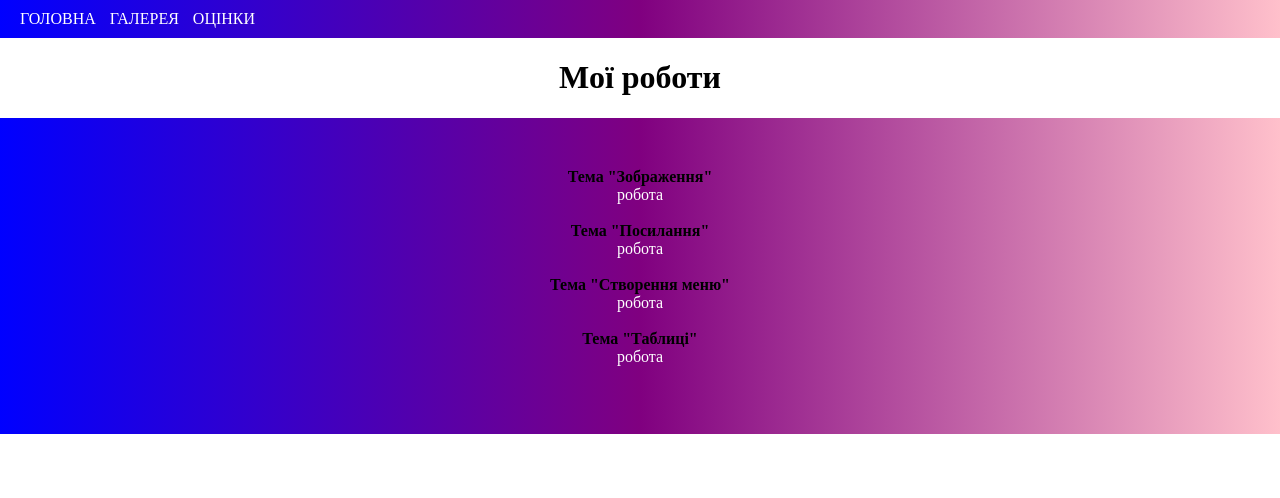
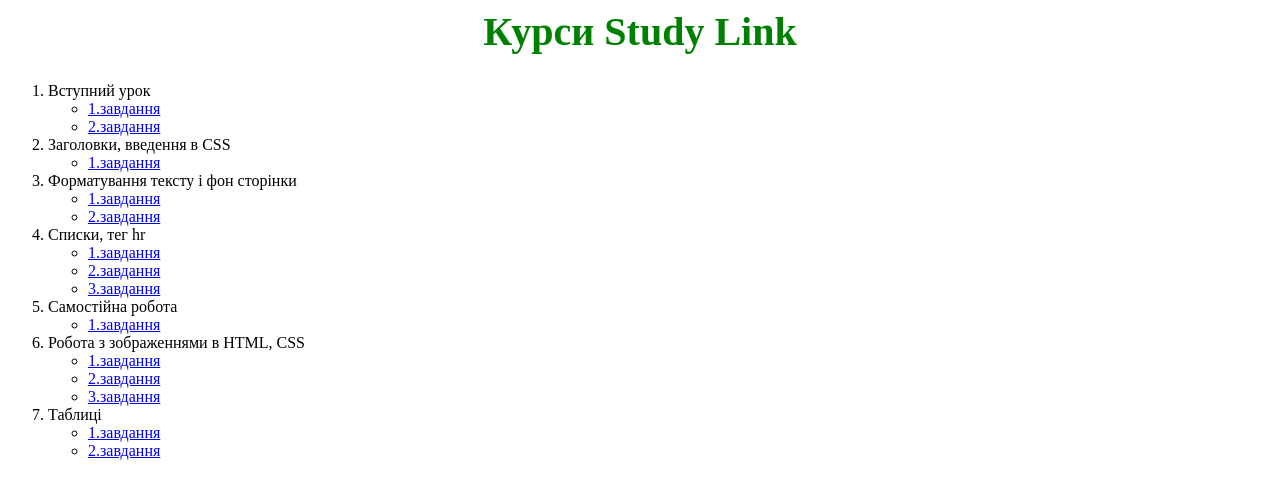
Before and after one commit to veresanna/veresanna.github.io, a plain HTML site: page index.html in a window 1280 px wide. Drawn offline with Linux system fonts and the light colour scheme.

Commit message:
добавити ындекс

```diff
--- a/index.html
+++ b/index.html
@@ -5,34 +5,15 @@
 
 
 		<style>
-		#menu{
-		background:linear-gradient(to right,blue,purple,pink);
-		padding:10px;
-
-		}
-		a{
-		text-decoration:none;
-		color:white;
-
-		}
-		#menu>a{
-			margin-left:10px;
-		}
-
-		#mein{
-		background:linear-gradient(to right,blue,purple,pink);
-		padding:50px 0;
-
+		h1{
+		color: green;
+		font-size: 40px;
 
 
 		}
 
-		body{
-		margin:0;
-		padding:0;
 
 
-		}
 		</style>
 
 
@@ -40,31 +21,69 @@
 	</head>
 
 	<body>
+	<h1 align='center'>Курси Study Link</h1>
+		<ol>
+			<li>Вступний урок
+				<ul>
+					<li><a href='https://veresanna.github.io/t12/z2.html'>1.завдання</a></li>
 
-		<p id='menu'>
-		<a href='z1.html'>ГОЛОВНА</a>
-		<a href='z2.html'>ГАЛЕРЕЯ</a>
-		<a href='z3.html'>ОЦІНКИ</a>
+					<li><a href='https://veresanna.github.io/t12/z2.html'>2.завдання</a></li>
+				</ul>
+			</li>
 
-		</p>
-	<h1 align='center'>Мої роботи</h1>
-
-	<p  align='center' id='mein'>
-		<b>Тема "Зображення"</b><br>
-		<a href='https://pica1000.github.io/t12/z1.html'>робота</a><br><br>
+			<li>
+				Заголовки, введення в CSS
+				<ul>
+					<li><a href='https://veresanna.github.io/t13/3.html'>1.завдання</a></li>
 
 
-		<b>Тема "Посилання"</b><br>
-		<a href='https://pica1000.github.io/t9/1.html'>робота</a><br><br>
+				</ul>
+			</li>
+
+			<li>Форматування тексту і фон сторінки
+			<ul>
+
+			<li><a href='https://veresanna.github.io/t14/z1.html'>1.завдання</a></li>
+			<li><a href='https://veresanna.github.io/t14/z2.html'>2.завдання</a></li>
+
+			</ul>
+			</li>
+
+			<li>Списки, тег hr
+			<ul>
+
+			<li><a href='https://.veresanna.github.io/t15/1.html'>1.завдання</a></li>
+			<li><a href='https://veresanna.github.io/t14/z2.html'>2.завдання</a></li>
+			<li><a href='https://veresanna.github.io/t15/3.html'>3.завдання</a></li>
+			</ul>
+			</li>
+
+			<li>Самостійна робота
+			<ul>
+
+			<li><a href='https://veresanna.github.io/t19/z1.html'>1.завдання</a></li>
+			</ul>
+			</li>
+		<li>Робота з зображеннями в HTML, CSS
+				<ul>
+					<li><a href='https://veresanna.github.io/t19/z1.html'>1.завдання</a></li>
+
+					<li><a href='https://veresanna.github.io/t19/z2.html'>2.завдання</a></li>
+
+					<li><a href='https://veresanna.github.io/t19/z3.html'>3.завдання</a></li>
+				</ul>
+			</li>
+			<li>Таблиці
+				<ul>
+					<li><a href='https://veresanna.github.io/t20/2.html'>1.завдання</a></li>
+
+					<li><a href='veresanna.github.io/t20/z1.html'>2.завдання</a></li>
 
 
-		<b>Тема "Створення меню"</b><br>
-		<a href='https://pica1000.github.io/t14/z1.html'>робота</a><br><br>
+				</ul>
+			</li>
 
-
-		<b>Тема "Таблиці"</b><br>
-		<a href='https://pica1000.github.io/t15/z2.html'>робота</a><br><br>
-		</p>
+		</ol>
 
 	</body>
 
```
